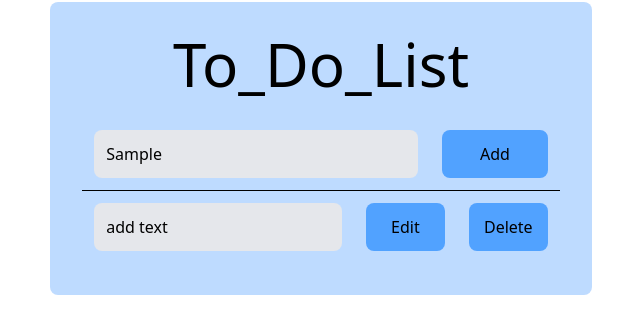
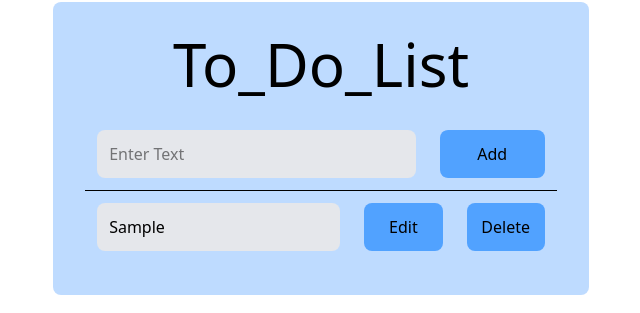
Before and after one commit to tryme4466/To_Do_List, a website: page index.html in a window 1280 px wide. Both pictures are taken after typing "Sample" into the empty fields and a click on the button "Add". Shown: the part 252-565 px from the top of the page, 319-959 px from the left. Drawn offline with Linux system fonts and the light colour scheme.

Commit message:
add final

```diff
--- a/index.html
+++ b/index.html
@@ -5,21 +5,21 @@
    <meta name="viewport" content="width=device-width, initial-scale=1.0">
    <title>Document</title>
    <link rel="stylesheet" href="output.css">
+   <script src="script.js" defer></script>
 </head>
 <body class="flex justify-center items-center h-screen">
    <div class="bg-blue-200 size-auto p-8 rounded-lg">
       <h1 class="text-6xl text-center">To_Do_List</h1>
       <div class="flex justify-between mt-6">
-         <input type="text" placeholder="Enter Text" class="input-primary">
-         <button class="btn-primary">Add</button>
+         <input type="text" placeholder="Enter Text" class="input-primary" id="first-input">
+         <button class="btn-primary" id="first-btn">Add</button>
       </div>
       <hr>
-      <div class="flex justify-between">
-         <p class="input-primary">add text</p>
-         <button class="btn-primary">Edit</button>
-         <button class="btn-primary">Delete</button>
+      <div hidden id="text-div">
+         <p class="input-primary" id="paragraph">add text</p>
+         <button class="btn-primary" id="edit-btn">Edit</button>
+         <button class="btn-primary" id="delete-btn">Delete</button>
       </div>
-
    </div>
 </body>
 </html>
--- /dev/null
+++ b/script.js
@@ -0,0 +1,44 @@
+const inp = document.querySelector("#first-input");
+const btn1 = document.querySelector("#first-btn");
+const mainContaint = document.querySelector("#text-div");
+const hr = document.querySelector("hr");
+
+
+   const msg = document.createElement("p");
+   msg.textContent = "Please Enter Text"
+   msg.style.color = "red"
+   msg.setAttribute("hidden", true);
+   hr.insertAdjacentElement("afterend",msg);
+
+
+btn1.addEventListener("click", ()=>{
+   const textValue = inp.value;
+
+
+
+   if(textValue === ""){
+      msg.removeAttribute("hidden");
+      return;
+
+   }
+      msg.setAttribute("hidden", true);
+      const newDiv = mainContaint.cloneNode(true);
+      newDiv.removeAttribute("hidden");
+      newDiv.classList.add("flex");
+      const paragraph = newDiv.querySelector("#paragraph");
+      paragraph.textContent = textValue;
+
+
+      const deleteBtn = newDiv.querySelector("#delete-btn");
+      deleteBtn.addEventListener("click",()=>{
+         newDiv.remove();
+      })
+      const editBtn = newDiv.querySelector("#edit-btn");
+      editBtn.addEventListener("click", () => {
+      inp.value = paragraph.textContent;
+      newDiv.remove();
+      })
+      inp.value = "";
+      hr.insertAdjacentElement("afterend", newDiv);
+
+})
```
Also changed, not shown: style.css (line endings or trailing spaces).
